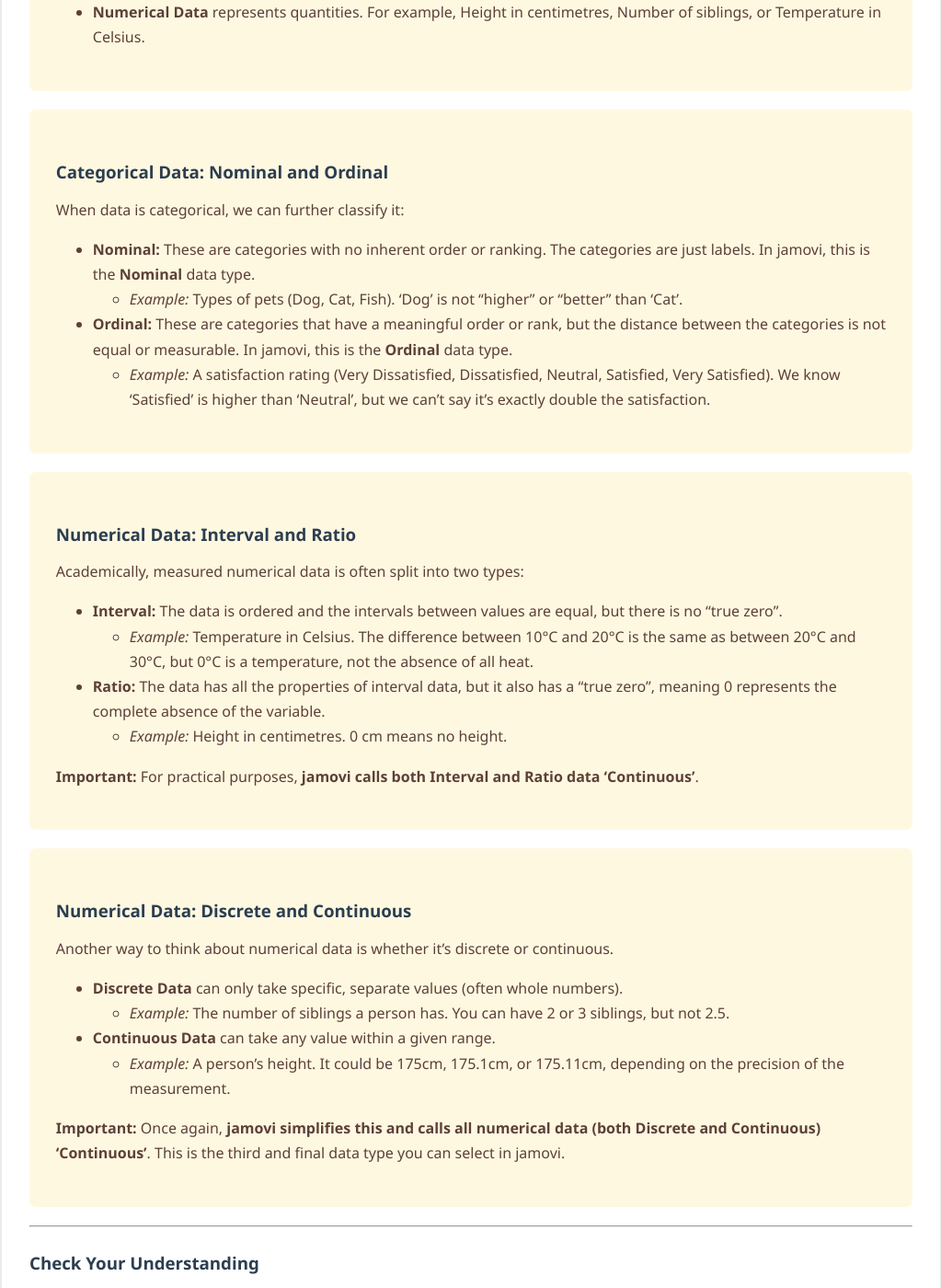
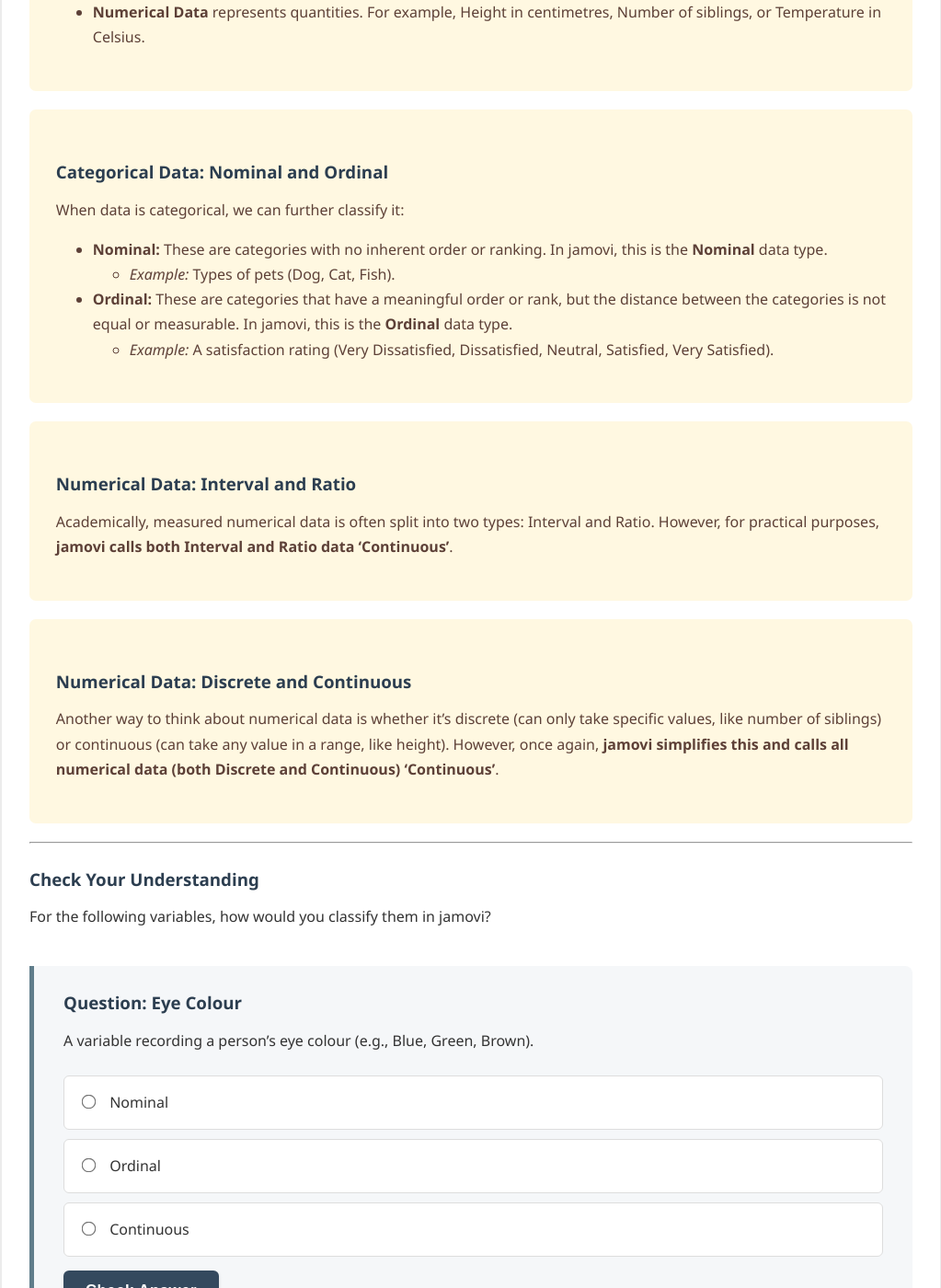
Before and after one commit to probe973/hsc-5066y, a Jekyll site: the page built from jamovi/getting-started/02-levels-of-data.md, in a window 1280 px wide and 1400 px high, scrolled down 450 px. Shown: the whole window at 92% size, without its empty margins (128-1151 px from the left). Built offline with Jekyll 4.4.1, drawn with Linux system fonts in a browser that asks for light colours.

Commit message:
Update 02-levels-of-data.md

```diff
--- a/jamovi/getting-started/02-levels-of-data.md
+++ b/jamovi/getting-started/02-levels-of-data.md
@@ -17,39 +17,23 @@ All data can be broadly split into two main types: **categorical** and **numeric
 
 When data is categorical, we can further classify it:
 
-*   **Nominal:** These are categories with no inherent order or ranking. The categories are just labels. In jamovi, this is the **Nominal** data type.
-    *   *Example:* Types of pets (Dog, Cat, Fish). 'Dog' is not "higher" or "better" than 'Cat'.
+*   **Nominal:** These are categories with no inherent order or ranking. In jamovi, this is the **Nominal** data type.
+    *   *Example:* Types of pets (Dog, Cat, Fish).
 
 *   **Ordinal:** These are categories that have a meaningful order or rank, but the distance between the categories is not equal or measurable. In jamovi, this is the **Ordinal** data type.
-    *   *Example:* A satisfaction rating (Very Dissatisfied, Dissatisfied, Neutral, Satisfied, Very Satisfied). We know 'Satisfied' is higher than 'Neutral', but we can't say it's exactly double the satisfaction.
+    *   *Example:* A satisfaction rating (Very Dissatisfied, Dissatisfied, Neutral, Satisfied, Very Satisfied).
 </div>
 
 <div class="explanation" markdown="1">
 ### Numerical Data: Interval and Ratio
 
-Academically, measured numerical data is often split into two types:
-
-*   **Interval:** The data is ordered and the intervals between values are equal, but there is no "true zero".
-    *   *Example:* Temperature in Celsius. The difference between 10°C and 20°C is the same as between 20°C and 30°C, but 0°C is a temperature, not the absence of all heat.
-
-*   **Ratio:** The data has all the properties of interval data, but it also has a "true zero", meaning 0 represents the complete absence of the variable.
-    *   *Example:* Height in centimetres. 0 cm means no height.
-
-**Important:** For practical purposes, **jamovi calls both Interval and Ratio data 'Continuous'**.
+Academically, measured numerical data is often split into two types: Interval and Ratio. However, for practical purposes, **jamovi calls both Interval and Ratio data 'Continuous'**.
 </div>
 
 <div class="explanation" markdown="1">
 ### Numerical Data: Discrete and Continuous
 
-Another way to think about numerical data is whether it's discrete or continuous.
-
-*   **Discrete Data** can only take specific, separate values (often whole numbers).
-    *   *Example:* The number of siblings a person has. You can have 2 or 3 siblings, but not 2.5.
-
-*   **Continuous Data** can take any value within a given range.
-    *   *Example:* A person's height. It could be 175cm, 175.1cm, or 175.11cm, depending on the precision of the measurement.
-
-**Important:** Once again, **jamovi simplifies this and calls all numerical data (both Discrete and Continuous) 'Continuous'**. This is the third and final data type you can select in jamovi.
+Another way to think about numerical data is whether it's discrete (can only take specific values, like number of siblings) or continuous (can take any value in a range, like height). However, once again, **jamovi simplifies this and calls all numerical data (both Discrete and Continuous) 'Continuous'**.
 </div>
 
 ---
@@ -63,7 +47,7 @@ For the following variables, how would you classify them in jamovi?
     question_text="A variable recording a person's eye colour (e.g., Blue, Green, Brown)."
     options="nominal::Nominal||ordinal::Ordinal||continuous::Continuous"
     correct_answer="nominal"
-    solution_text="Correct. Eye colour categories have no inherent order, so they are Nominal."
+    solution_text="Eye colour categories have no inherent order, so they are Nominal."
 %}
 
 {% include question_multiple_choice.html
@@ -81,7 +65,7 @@ For the following variables, how would you classify them in jamovi?
     question_text="A variable recording the temperature of a room in degrees Celsius."
     options="nominal::Nominal||ordinal::Ordinal||continuous::Continuous"
     correct_answer="continuous"
-    solution_text="Correct. Temperature is a measured numerical variable. In jamovi, all numerical data (Interval, Ratio, Discrete, or Continuous) is classified as Continuous."
+    solution_text="Temperature is a measured numerical variable. In jamovi, all numerical data is classified as Continuous."
 %}
 
 {% include question_multiple_choice.html
@@ -99,7 +83,7 @@ For the following variables, how would you classify them in jamovi?
     question_text="A variable recording a person's height in centimetres."
     options="nominal::Nominal||ordinal::Ordinal||continuous::Continuous"
     correct_answer="continuous"
-    solution_text="Correct. Height is a measured numerical variable (specifically, ratio data), and jamovi handles all numerical data as Continuous."
+    solution_text="Height is a measured numerical variable (specifically, ratio data), and jamovi handles all numerical data as Continuous."
 %}
 
 <!-- This automatically adds the "Previous" and "Next" navigation buttons -->
```
Also changed, not shown: other parts of jamovi/getting-started/02-levels-of-data.md (+2 -2 lines).
